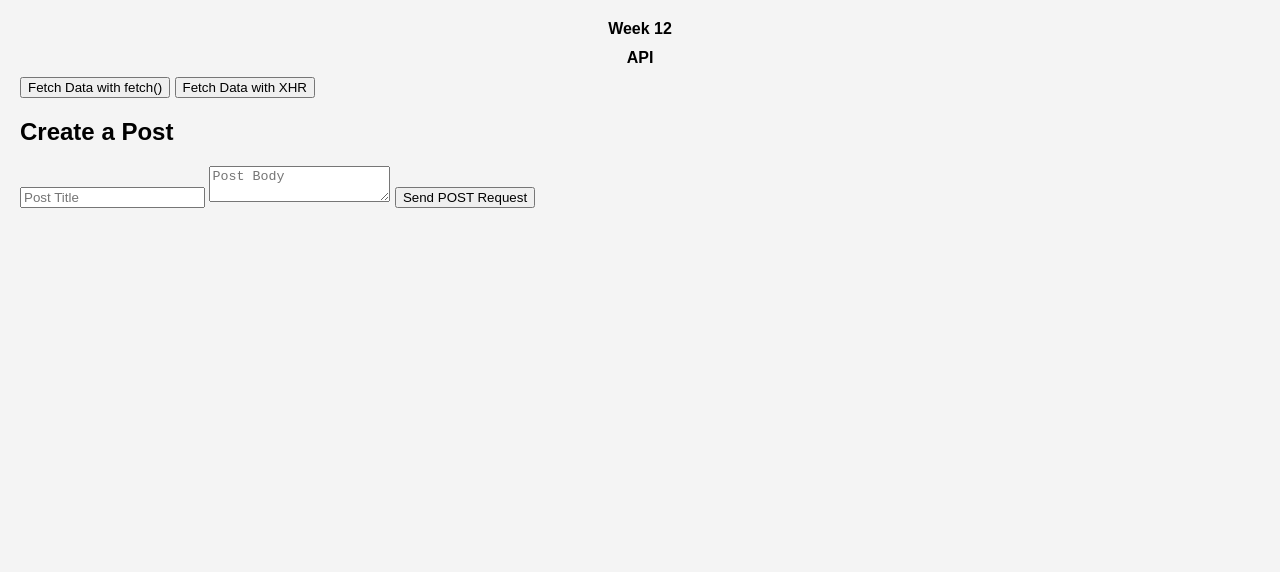
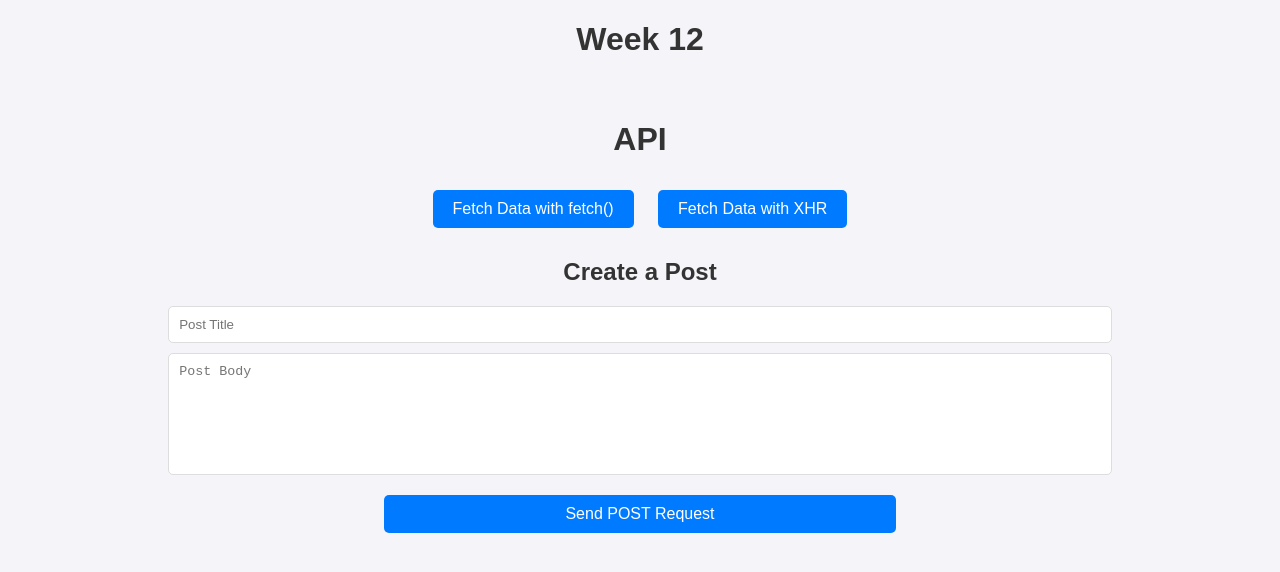
Before and after one commit to Namedoga/week-12, a plain HTML site: page index.html in a window 1280 px wide. Drawn offline with Linux system fonts and the light colour scheme.

Commit message:
finished task four

```diff
--- a/index.html
+++ b/index.html
@@ -6,6 +6,10 @@
     <title>Week 12</title>
 
     <link rel="stylesheet" href="styles.css">
+
+    <script defer src="script.js"></script>
+
+
 </head>
 <body>
 
@@ -30,8 +34,6 @@
 
 
 
-        <script src="script.js"></script>
-
 
 </body>
 </html>
--- a/script.js
+++ b/script.js
@@ -58,3 +58,40 @@ document.getElementById('fetchDataFetch').addEventListener('click', () => {
                 dataDisplay.innerHTML = `<p style="color: red;">Error: ${error.message}</p>`;
             });
         });
+
+
+
+// Task four
+
+document.getElementById('updateForm').addEventListener('submit',event => {
+    event.preventDefault();
+
+
+
+
+    const id = document.getElementById('postId').value;
+    const title = document.getElementById('updateTitle').value;
+    const body = document.getElementById('updateBody').value;
+
+
+
+
+    const xhr = new XMLHttpRequest();
+
+
+    xhr.open('GET', 'https://jsonplaceholder.typicode.com/posts/2', true);
+
+    xhr.onreadystatechange = function() {
+        if (xhr.readyState === 4) {
+            if (xhr.status === 200) {
+                const data = JSON.parse(xhr.responseText);
+                console.log(data);
+                displayData(data);
+            } else {
+                console.error('Error fetching data:', xhr.statusText);
+            }
+        }
+    };
+
+    xhr.send();
+});
--- a/styles.css
+++ b/styles.css
@@ -1,21 +1,60 @@
-/* General Styling */
 body {
     font-family: Arial, sans-serif;
-    background-color: #f4f4f4;
-    margin: 20px;
+    margin: 0;
+    padding: 0;
+    background-color: #f4f4f9;
 }
 
-h1 {
-    color: var(--main-color);
-    font-size: var(--font-size-large);
+.container {
+    width: 80%;
+    margin: auto;
+    padding: 20px;
+}
+
+h1, h2 {
+    text-align: center;
+    color: #333;
+}
+
+.buttons, .form {
+    margin: 20px 0;
     text-align: center;
 }
-/* Box Model Example */
-.box {
-    width: 300px;
-    padding: 20px;
-    margin: 20px auto;
-    border: 3px solid var(--main-color);
+
+button {
+    margin: 10px;
+    padding: 10px 20px;
+    font-size: 16px;
+    cursor: pointer;
+    border: none;
+    background-color: #007bff;
+    color: white;
+    border-radius: 5px;
+}
+
+
+.data-display {
+    margin: 20px 0;
+    padding: 10px;
+    border: 1px solid #ddd;
     background-color: #fff;
-    text-align: center;
+    border-radius: 5px;
 }
+
+input, textarea {
+    display: block;
+    width: 90%;
+    margin: 10px auto;
+    padding: 10px;
+    border: 1px solid #ddd;
+    border-radius: 5px;
+}
+
+textarea {
+    resize: none;
+    height: 100px;
+}
+
+.form button {
+    width: 50%;
+}
```
